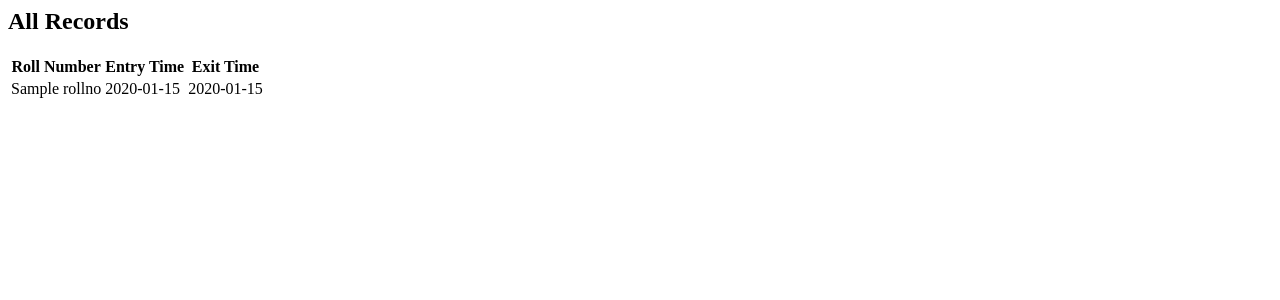
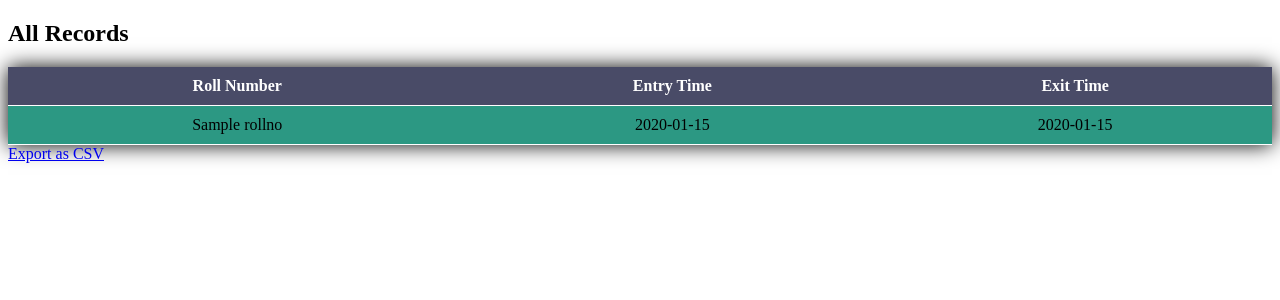
Before and after one commit to AfthabEK/Entry-Exit-DL, a Django app: template enter/templates/allrecords.html in a window 1280 px wide. Shown: the top 300 px of the page. Run offline with Django 3.2, Linux system fonts and the light colour scheme; the template is opened without the code that fills it: most values are stand-ins (such as "Sample title", 1, 10 or a date in 2020).

Commit message:
added css

```diff
--- a/enter/templates/allrecords.html
+++ b/enter/templates/allrecords.html
@@ -1,5 +1,40 @@
+<!DOCTYPE html>
+<html>
+<head>
+  <title>All Records</title>
+ {% load static %}
+  <style type="text/css">
+    .neon-table {
+      width: 100%;
+      border-collapse: collapse;
+      box-shadow: 0 0 20px #000000;
+    }
+
+    .neon-table th, .neon-table td {
+      padding: 10px;
+      text-align: center;
+      border-bottom: 1px solid #ffffff;
+    }
+
+    .neon-table th {
+      background-color: #494b67;
+      color: #ffffff;
+      font-weight: bold;
+    }
+
+    .neon-table tr:nth-child(even) {
+      background-color: #366060;
+    }
+
+    .neon-table tr:nth-child(odd) {
+      background-color: #2c9883;
+    }
+  </style>
+
+</head>
+<body>
   <h2>All Records</h2>
-<table>
+  <table class="neon-table">
       <thead>
           <tr>
               <th>Roll Number</th>
@@ -16,5 +51,7 @@
           </tr>
           {% endfor %}
       </tbody>
-
   </table>
+  <a href="{% url 'export' %}">Export as CSV</a>
+</body>
+</html>
```
Also changed, not shown: enter/templates/static/style.css (added, +25 -0 lines). Lines whose indentation alone changed are shown as unchanged.
